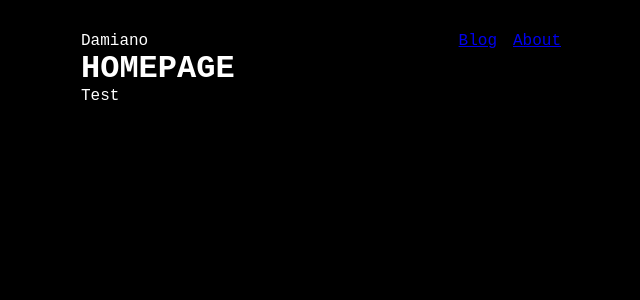
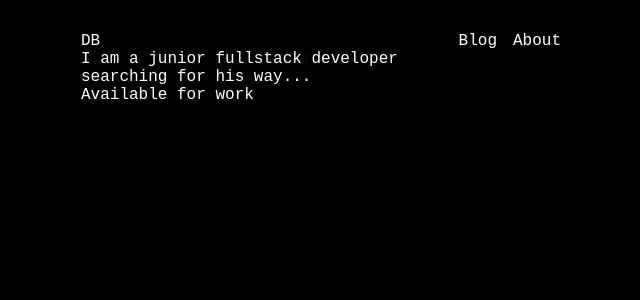
Before and after one commit to damianobacci/portfolio, a Next.js app: page / in a window 1280 px wide. Shown: the top 300 px of the page, without its empty margins (319-959 px from the left). Built offline with nearby package versions, Linux system fonts and the light colour scheme.

Commit message:
Typed library

```diff
--- a/app/layout.js
+++ b/app/layout.js
@@ -21,16 +21,32 @@ export default function RootLayout({ children }) {
                     color: "white",
                   }}
                 >
-                  Damiano
+                  DB
                 </Link>
               </li>
 
               <li>
-                <Link href="/blog">Blog</Link>
+                <Link
+                  href="/blog"
+                  style={{
+                    textDecoration: "none",
+                    color: "white",
+                  }}
+                >
+                  Blog
+                </Link>
               </li>
 
               <li>
-                <Link href="/about">About</Link>
+                <Link
+                  href="/about"
+                  style={{
+                    textDecoration: "none",
+                    color: "white",
+                  }}
+                >
+                  About
+                </Link>
               </li>
             </ul>
           </nav>
--- a/app/page.js
+++ b/app/page.js
@@ -1,8 +1,9 @@
+import Hero from "@/components/Hero";
+
 export default function Home() {
   return (
     <main>
-      <h1>HOMEPAGE</h1>
-      <p>Test</p>
+      <Hero />
     </main>
   );
 }
--- /dev/null
+++ b/components/Hero.js
@@ -0,0 +1,37 @@
+"use client";
+
+import { useRef, useEffect } from "react";
+import Typed from "typed.js";
+
+export default function Hero() {
+  const el = useRef(null);
+  useEffect(() => {
+    const typed = new Typed(el.current, {
+      strings: ["frontend", "backend", "fullstack", "system"],
+      typeSpeed: 80,
+      backSpeed: 50,
+      loop: true,
+      loopCount: Infinity,
+    });
+
+    return () => {
+      // Destroy Typed instance during cleanup to stop animation
+      typed.destroy();
+    };
+  }, []);
+
+  return (
+    <>
+      <div>
+        <p>
+          I am a junior <span ref={el} />
+          developer
+        </p>
+        <p>searching for his way...</p>
+      </div>
+      <div>
+        <p>Available for work</p>
+      </div>
+    </>
+  );
+}
--- a/package.json
+++ b/package.json
@@ -9,9 +9,10 @@
     "lint": "next lint"
   },
   "dependencies": {
+    "next": "14.1.0",
     "react": "^18",
     "react-dom": "^18",
-    "next": "14.1.0"
+    "typed.js": "^2.1.0"
   },
   "devDependencies": {
     "eslint": "^8",
```
Also changed, not shown: 1 other file (tests, documents, lock files or other folders).
